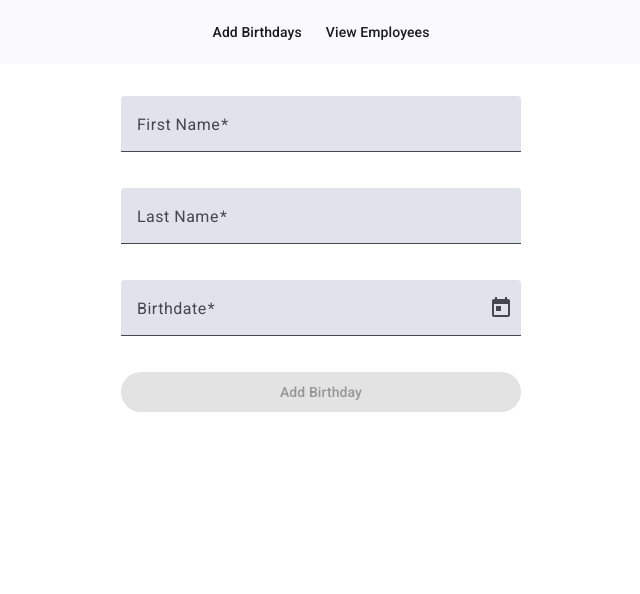
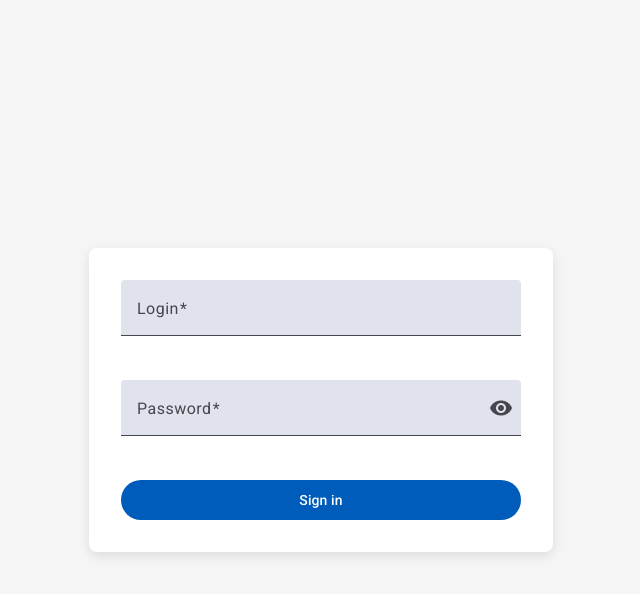
Before and after one commit to Xusniddin-devv/manage-birthday, an Angular app: page /login in a window 1280 px wide. Before the commit this address led to /. Shown: the top 594 px of the page, without its empty margins (319-959 px from the left). Built offline with nearby package versions, Linux system fonts and the light colour scheme.

Commit message:
finished

```diff
--- a/package.json
+++ b/package.json
@@ -21,6 +21,7 @@
     "@angular/platform-browser-dynamic": "^19.1.0",
     "@angular/router": "^19.1.0",
     "rxjs": "~7.8.0",
+    "tailwind": "^4.0.0",
     "tslib": "^2.3.0",
     "zone.js": "~0.15.0"
   },
--- a/src/app/app.component.html
+++ b/src/app/app.component.html
@@ -1,8 +1,8 @@
- <mat-toolbar color="primary" class="header">
-      <button mat-button routerLink="/">Add Birthdays</button>
-      <button mat-button routerLink="/list">View Employees</button>
-    </mat-toolbar>
+<mat-toolbar color="primary" class="header" *ngIf="showToolbar">
+      <button mat-button routerLink="/birthday-form">Add Birthdays</button>
+      <button mat-button routerLink="/employees-list">View Employees</button>
+</mat-toolbar>
 
-    <div class="content">
-      <router-outlet></router-outlet>
-    </div>
+<div class="content">
+  <router-outlet></router-outlet>
+</div>
--- a/src/app/app.component.ts
+++ b/src/app/app.component.ts
@@ -1,23 +1,39 @@
 import { Component } from '@angular/core';
-import { RouterModule, RouterOutlet } from '@angular/router';
+import {
+  Router,
+  NavigationEnd,
+  RouterOutlet,
+  RouterLink,
+} from '@angular/router';
 import { MatToolbarModule } from '@angular/material/toolbar';
 import { MatButtonModule } from '@angular/material/button';
-import { BirthdayFormComponent } from './birthday-form/birthday-form.component';
-import { HttpClientModule } from '@angular/common/http';
+import { CommonModule } from '@angular/common';
+import { filter } from 'rxjs/operators';
 
 @Component({
   selector: 'app-root',
   standalone: true,
   imports: [
+    CommonModule,
     RouterOutlet,
-    HttpClientModule,
-    RouterModule,
     MatToolbarModule,
     MatButtonModule,
+    RouterLink,
   ],
   templateUrl: './app.component.html',
-  styleUrl: './app.component.scss',
 })
 export class AppComponent {
-  title = 'birthday-manager';
+  showToolbar: boolean = false;
+
+  constructor(private router: Router) {
+    this.router.events
+      .pipe(
+        filter(
+          (event): event is NavigationEnd => event instanceof NavigationEnd
+        )
+      )
+      .subscribe((event: NavigationEnd) => {
+        this.showToolbar = event.urlAfterRedirects !== '/login';
+      });
+  }
 }
--- a/src/app/birthday-form/birthday-form.component.html
+++ b/src/app/birthday-form/birthday-form.component.html
@@ -19,7 +19,8 @@
   <button
     mat-raised-button
     color="primary"
-    type="submit"
+    type="button"
+    (click)="onSubmit()"
     [disabled]="form.invalid || submitting">
     {{ submitting ? 'Adding...' : 'Add Birthday' }}
   </button>
--- a/src/app/birthday-form/birthday-form.component.ts
+++ b/src/app/birthday-form/birthday-form.component.ts
@@ -30,7 +30,7 @@ export class BirthdayFormComponent {
   form = this.fb.group({
     name: ['', Validators.required],
     surname: ['', Validators.required],
-    birthdate: [null, Validators.required], // will hold a Date
+    birthdate: [null, Validators.required],
   });
 
   submitting = false;
@@ -43,7 +43,6 @@ export class BirthdayFormComponent {
     const surname = this.form.value.surname!;
     const d = this.form.value.birthdate! as Date;
 
-    // Build YYYY-MM-DD in local time, so no UTC shift
     const year = d.getFullYear();
     const month = String(d.getMonth() + 1).padStart(2, '0');
     const day = String(d.getDate()).padStart(2, '0');
--- /dev/null
+++ b/src/app/login/login.component.html
@@ -0,0 +1,54 @@
+<form [formGroup]="signInForm" class="mt-8">
+  <mat-error
+    class="mb-4 block"
+    *ngIf="signInForm.hasError('invalidCredentials')"
+  >
+    Invalid email or password
+  </mat-error>
+
+  <mat-form-field class="w-full">
+    <mat-label>Login</mat-label>
+    <input matInput formControlName="email" />
+    <mat-error *ngIf="signInForm.get('email')?.hasError('required')">
+      Email address is required
+    </mat-error>
+    <mat-error *ngIf="signInForm.get('email')?.hasError('email')">
+      Please enter a valid email address
+    </mat-error>
+  </mat-form-field>
+
+  <mat-form-field class="w-full">
+    <mat-label>Password</mat-label>
+    <input
+      matInput
+      [type]="hide ? 'password' : 'text'"
+      formControlName="password"
+    />
+    <button
+      mat-icon-button
+      type="button"
+      matSuffix
+      (click)="hide = !hide"
+    >
+      <mat-icon>{{ hide ? 'visibility' : 'visibility_off' }}</mat-icon>
+    </button>
+    <mat-error *ngIf="signInForm.get('password')?.hasError('required')">
+      Password is required
+    </mat-error>
+  </mat-form-field>
+
+  <button
+    mat-flat-button
+    color="primary"
+    class="mt-6 w-full flex items-center justify-center"
+    [disabled]="signInForm.disabled"
+    (click)="signIn()"
+  >
+    <span *ngIf="!signInForm.disabled">Sign in</span>
+    <mat-progress-spinner
+      *ngIf="signInForm.disabled"
+      diameter="24"
+      mode="indeterminate"
+    ></mat-progress-spinner>
+  </button>
+</form>
--- /dev/null
+++ b/src/app/login/login.component.scss
@@ -0,0 +1,46 @@
+:host {
+  display: flex;
+  justify-content: center;
+  align-items: center;
+  min-height: 100vh;
+  padding: 2rem;
+  box-sizing: border-box;
+  background-color: #f5f5f5;
+}
+
+form {
+  width: 100%;
+  max-width: 400px;
+  display: flex;
+  flex-direction: column;
+  gap: 1.5rem;
+  background: #ffffff;
+  padding: 2rem;
+  border-radius: 8px;
+  box-shadow: 0 4px 12px rgba(0, 0, 0, 0.1);
+}
+
+.mat-form-field {
+  width: 100%;
+}
+
+.mat-error {
+  font-size: 0.875rem;
+  color: #f44336;
+}
+
+button.mat-flat-button {
+  height: 48px;
+  font-size: 1rem;
+  font-weight: 600;
+  border-radius: 4px;
+}
+
+.mat-form-field .mat-icon {
+  font-size: 1.25rem;
+}
+.button{
+  display: flex;
+  justify-content: center;
+  align-items: center;
+}
--- /dev/null
+++ b/src/app/login/login.component.ts
@@ -0,0 +1,66 @@
+import { CommonModule } from '@angular/common';
+import { Component, OnInit, inject } from '@angular/core';
+import {
+  FormsModule,
+  ReactiveFormsModule,
+  UntypedFormBuilder,
+  UntypedFormGroup,
+  Validators,
+} from '@angular/forms';
+import { MatButtonModule } from '@angular/material/button';
+import { MatFormFieldModule } from '@angular/material/form-field';
+import { MatIconModule } from '@angular/material/icon';
+import { MatInputModule } from '@angular/material/input';
+import { MatProgressSpinnerModule } from '@angular/material/progress-spinner';
+import { Router } from '@angular/router';
+
+@Component({
+  selector: 'app-login',
+  standalone: true,
+  imports: [
+    CommonModule,
+    FormsModule,
+    ReactiveFormsModule,
+    MatFormFieldModule,
+    MatInputModule,
+    MatButtonModule,
+    MatIconModule,
+    MatProgressSpinnerModule,
+  ],
+  templateUrl: './login.component.html',
+  styleUrls: ['./login.component.scss'],
+})
+export class LoginComponent implements OnInit {
+  private fb = inject(UntypedFormBuilder);
+  private router = inject(Router);
+
+  private readonly validEmail = 'UzLogin';
+  private readonly validPassword = 'Uzlogin123$';
+
+  signInForm!: UntypedFormGroup;
+  hide = true;
+
+  ngOnInit(): void {
+    this.signInForm = this.fb.group({
+      email: ['', [Validators.required, Validators.required]],
+      password: ['', [Validators.required]],
+    });
+  }
+
+  signIn(): void {
+    this.signInForm.setErrors(null);
+
+    if (this.signInForm.invalid) {
+      this.signInForm.markAllAsTouched();
+      return;
+    }
+
+    const { email, password } = this.signInForm.value;
+
+    if (email === this.validEmail && password === this.validPassword) {
+      this.router.navigate(['birthday-form']);
+    } else {
+      this.signInForm.setErrors({ invalidCredentials: true });
+    }
+  }
+}
--- a/src/main.ts
+++ b/src/main.ts
@@ -1,6 +1,14 @@
+// main.ts
 import { bootstrapApplication } from '@angular/platform-browser';
-import { appConfig } from './app/app.config';
+import { importProvidersFrom } from '@angular/core';
+import { RouterModule } from '@angular/router';
+import { HttpClientModule } from '@angular/common/http';
+
 import { AppComponent } from './app/app.component';
+import { routes } from './app/app.routes';
 
-bootstrapApplication(AppComponent, appConfig)
-  .catch((err) => console.error(err));
+bootstrapApplication(AppComponent, {
+  providers: [
+    importProvidersFrom(RouterModule.forRoot(routes), HttpClientModule),
+  ],
+});
```
Also changed, not shown: src/app/app.routes.ts (+7 -3 lines), 2 other files (tests, documents, lock files or other folders).
